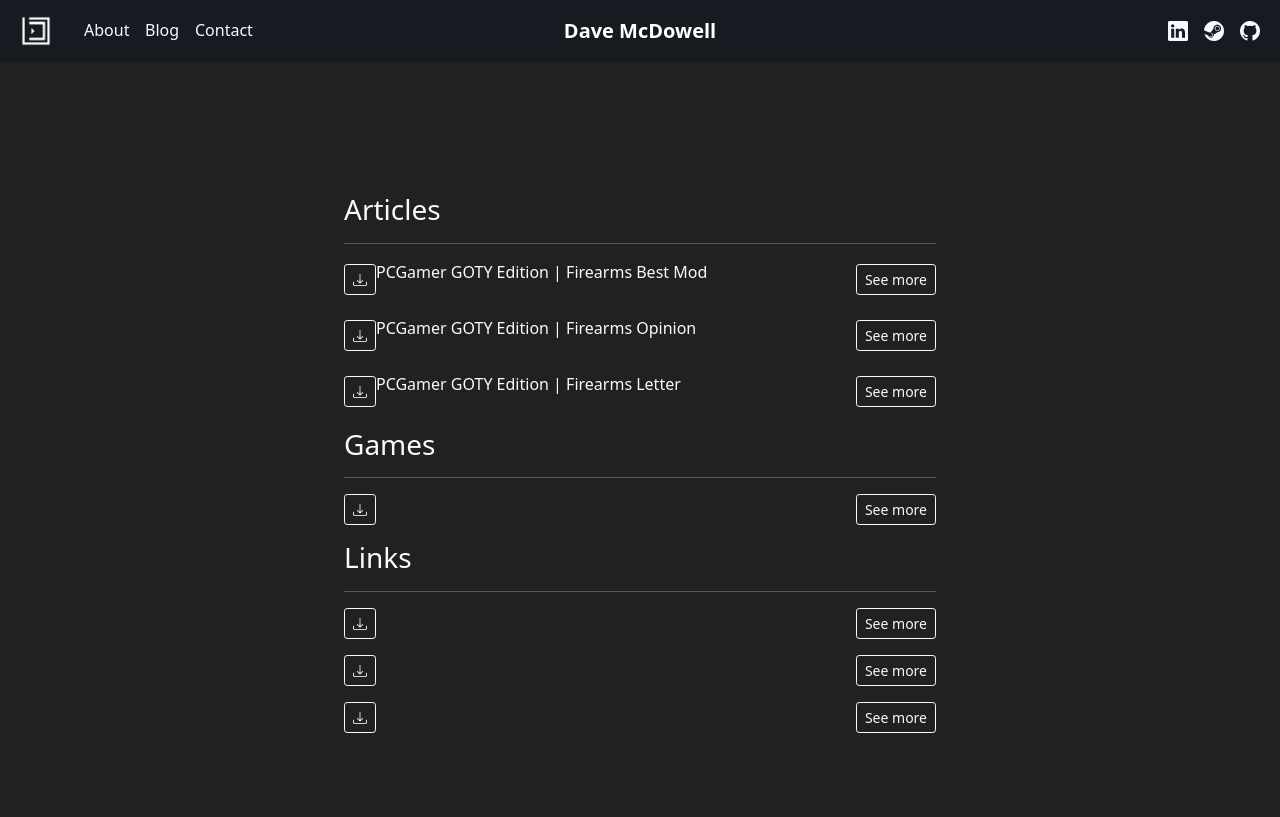
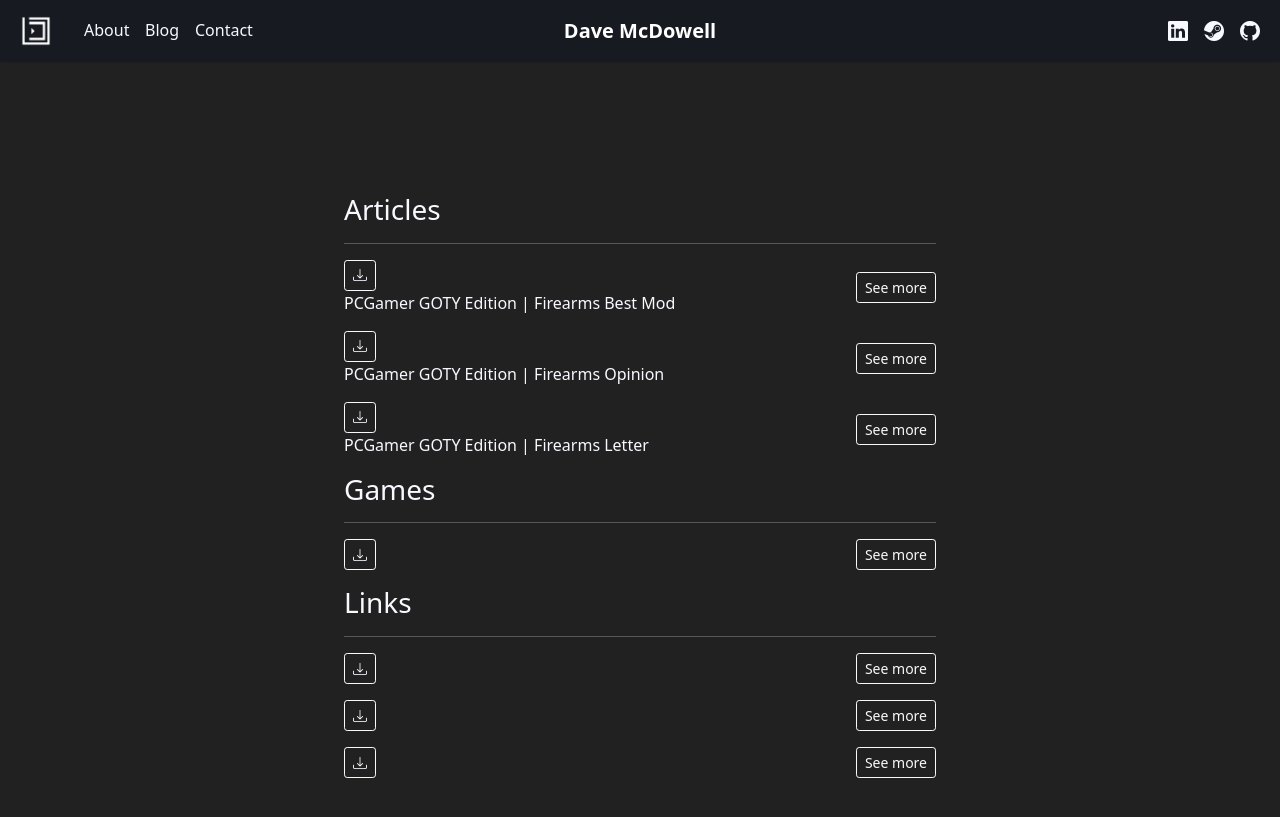
Before and after one commit to davemcdowell/portfolio, a Jekyll site: the page built from downloads.html, in a window 1280 px wide and 900 px high, scrolled down 884 px. Shown: the top 817 px of the window. Built offline with Jekyll 4.4.1, drawn with Linux system fonts in a browser that asks for light colours; nearby versions of some CDN libraries.

Commit message:
Update downloads.html

```diff
--- a/downloads.html
+++ b/downloads.html
@@ -18,16 +18,16 @@
             <hr>
               {%- for item in category.items -%}
               <div class="d-flex flex-row justify-content-between align-items-center my-3">
-                <div class="d-flex flex-row justify-content-between align-items-center">
-                  <a class="btn btn-sm btn-outline-light" href="{{ item.url }}" download="{{ item.title | downcase | replace ' ', '_' }}"><i class="bi bi-download"></i></a>
-                  <p>{{ item.title }}</p>
+                <div>
+                  <a class="btn btn-sm btn-outline-light me-2" href="{{ item.url }}" download="{{ item.title | downcase | replace ' ', '_' }}"><i class="bi bi-download"></i></a>
+                  <p class="m-0">{{ item.title }}</p>
                 </div>
-                <button class="btn btn-sm btn-outline-light" type="button" data-toggle="collapse" data-target="#dl-{{ forloop.index }}" aria-expanded="false" aria-controls="dl-{{ forloop.index }}">
+                <button class="btn btn-sm btn-outline-light" type="button" data-toggle="collapse" data-target="dl-{{ forloop.index }}" aria-expanded="false" aria-controls="dl-{{ forloop.index }}">
                   See more
                 </button>
-                <div class="collapse" id="dl-{{ forloop.index }}">
+                <div class="collapse w-100" id="dl-{{ forloop.index }}">
                   <div class="card card-body">
-                   {{ item.description }}
+                  {{ item.description }}
                   </div>
                 </div>
               </div>
```
